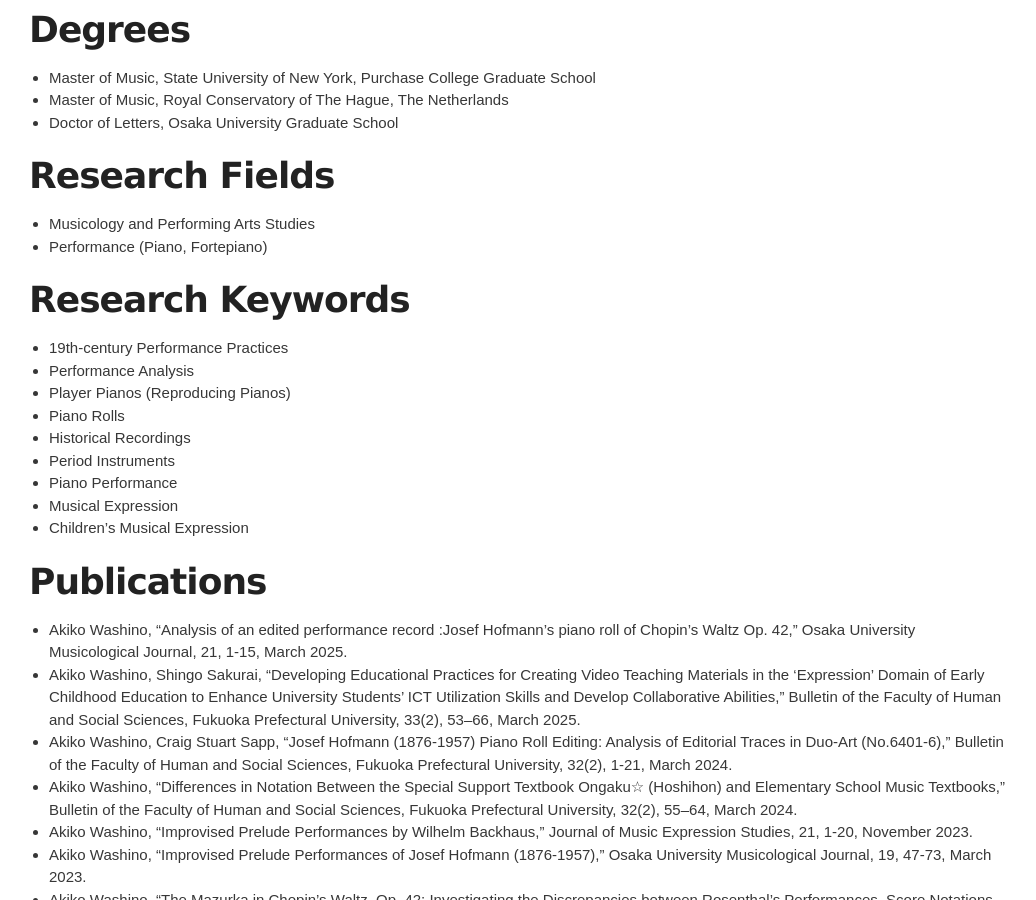
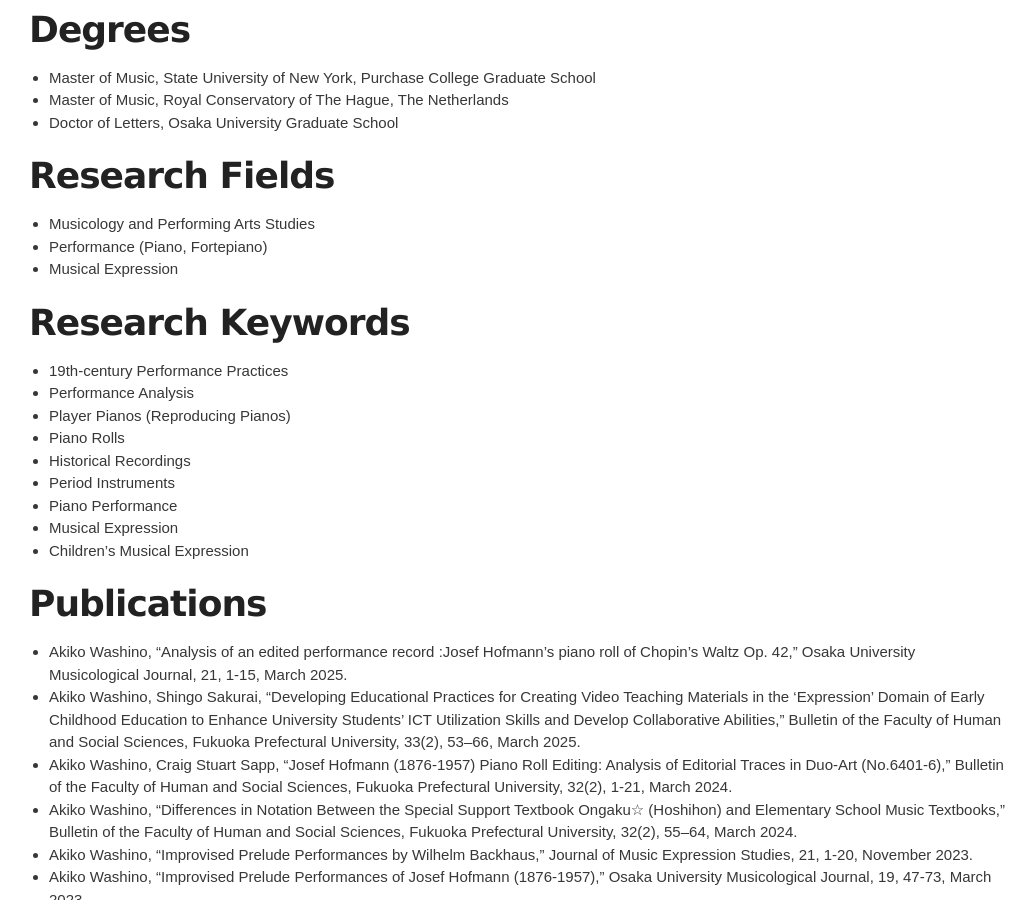
Before and after one commit to akikowashino/akikowashino.github.io, a Jekyll site: the page built from index-en.md, in a window 1280 px wide and 900 px high, scrolled down 657 px. Shown: the whole window, without its empty margins (121-1157 px from the left). Built offline with Jekyll 4.4.1, drawn with Linux system fonts in a browser that asks for light colours.

Commit message:
Update index-en.md

```diff
--- a/index-en.md
+++ b/index-en.md
@@ -23,6 +23,7 @@
 # Research Fields
 * Musicology and Performing Arts Studies
 * Performance (Piano, Fortepiano)
+* Musical Expression
 
 # Research Keywords
 * 19th-century Performance Practices
```
